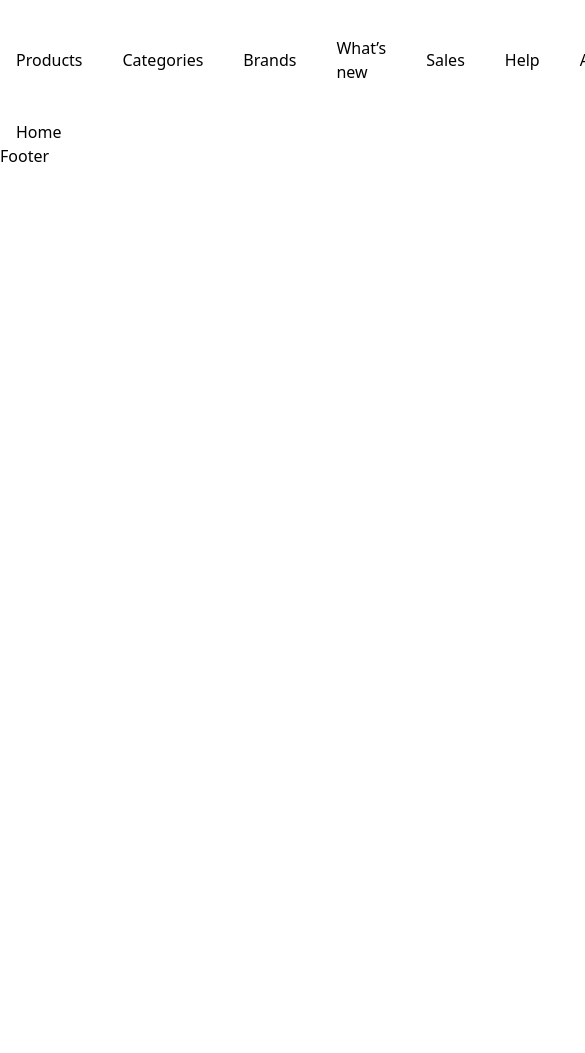
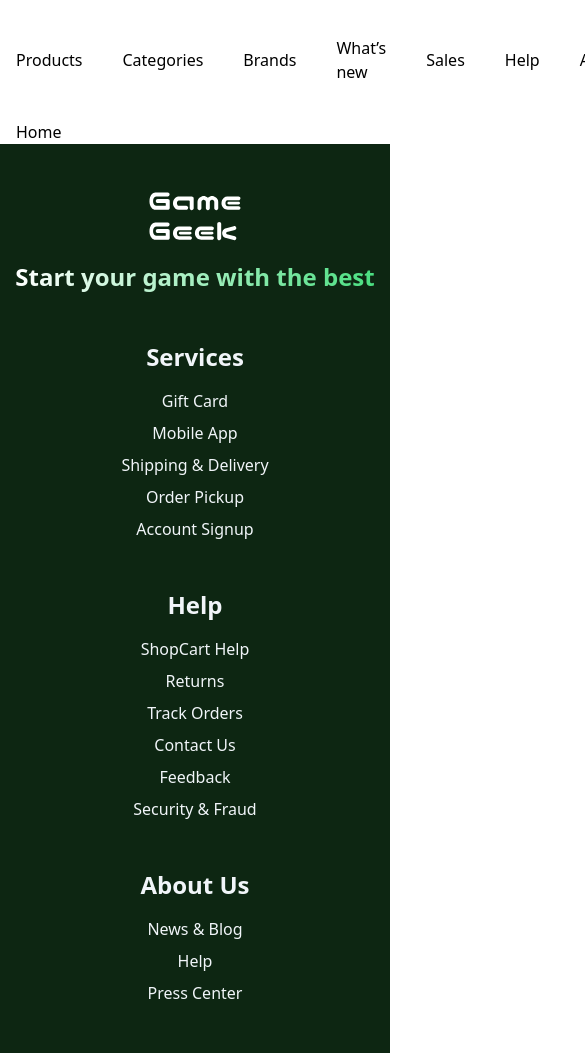
Before and after one commit to Abdulholiq13/EXAM-7, a React (Vite) app: page / in a window 390 px wide. Shown: the top 1053 px of the page, 585 px wide, since content can reach past the window. Before the commit the page ends 844 px from the top, so only its background shows below. Built offline with nearby package versions, Linux system fonts and the light colour scheme.

Commit message:
adde: footer subheader

```diff
--- a/src/components/footer/Footer.jsx
+++ b/src/components/footer/Footer.jsx
@@ -1,7 +1,53 @@
 import React from "react";
+import logo from "@/assets/images/GameGeekWhite.svg";
 
 const Footer = () => {
-  return <div>Footer</div>;
+  const linkStyle = "hover:underline cursor-pointer";
+  return (
+    <footer className="bg-[rgb(13,38,18)]">
+      <div className="wrapper py-12 w-full flex justify-between flex-col text-center md:flex-row md:text-start gap-12 container">
+        <div className="footer__imgs md:w-1/3 flex flex-col gap-5 items-center md:items-start">
+          <img src={logo} alt="logo game geeek" className="max-w-24" />
+          <h1 className="text-2xl text-nowrap font-bold text-transparent bg-clip-text bg-gradient-to-r from-white to-green-400">
+            Start your game with the best
+          </h1>
+        </div>
+        <div className="w-full flex items-center md:items-start justify-end flex-col md:flex-row gap-12 md:gap-[10%] text-slate-100">
+          <div>
+            <h2 className="text-2xl font-semibold mb-4">Services</h2>
+            <ul className="space-y-2">
+              <li className={linkStyle}>Gift Card</li>
+              <li className={linkStyle}>Mobile App</li>
+              <li className={linkStyle}>Shipping & Delivery</li>
+              <li className={linkStyle}>Order Pickup</li>
+              <li className={linkStyle}>Account Signup</li>
+            </ul>
+          </div>
+
+          <div>
+            <h2 className="text-2xl font-semibold mb-4">Help</h2>
+            <ul className="space-y-2">
+              <li className={linkStyle}>ShopCart Help</li>
+              <li className={linkStyle}>Returns</li>
+              <li className={linkStyle}>Track Orders</li>
+              <li className={linkStyle}>Contact Us</li>
+              <li className={linkStyle}>Feedback</li>
+              <li className={linkStyle}>Security & Fraud</li>
+            </ul>
+          </div>
+
+          <div>
+            <h2 className="text-2xl font-semibold mb-4">About Us</h2>
+            <ul className="space-y-2">
+              <li className={linkStyle}>News & Blog</li>
+              <li className={linkStyle}>Help</li>
+              <li className={linkStyle}>Press Center</li>
+            </ul>
+          </div>
+        </div>
+      </div>
+    </footer>
+  );
 };
 
 export default Footer;
--- a/src/components/product/Product.jsx
+++ b/src/components/product/Product.jsx
@@ -5,7 +5,7 @@ import CartButton from "../button/CartButton";
 const Product = ({ data }) => {
   // const dispatch = useDispatch();
   return (
-    <div className="mt-[63px]">
+    <div>
       <div className="relative p-2 bg-[#F4F4F4] h-[300px] flex items-center justify-center">
         {data?.rating_counts > 230 ? (
           <p className="uppercase absolute top-3 text-[#20CB11] left-3 text-lg font-semibold">BESTSELLER</p>
--- a/src/components/products/Products.jsx
+++ b/src/components/products/Products.jsx
@@ -9,6 +9,7 @@ const ProductsComponent = () => {
   const [limit, setLimit] = useState(10);
   const [currentColor, setCurrentColor] = useState("all");
   const [selectedBrands, setSelectedBrands] = useState([]);
+  const [sortOrder, setSortOrder] = useState("all"); // Sortirni boshqarish uchun state
 
   const { data: productsData, isLoading: productsLoading } = useGetProductsQuery({
     selectedColor: currentColor === "all" ? "" : currentColor,
@@ -33,6 +34,20 @@ const ProductsComponent = () => {
 
   const handlePageChange = (current) => {
     setPageSize(current);
+  };
+
+  const handleSortChange = (e) => {
+    setSortOrder(e.target.value);
+  };
+
+  const sortProducts = (products) => {
+    const sortedProducts = [...products]; // Mahsulotlar massivining nusxasini olish
+    if (sortOrder === "cheaply") {
+      return sortedProducts.sort((a, b) => a.price - b.price); // Narx bo'yicha ortib boruvchi tartibda
+    } else if (sortOrder === "expensive") {
+      return sortedProducts.sort((a, b) => b.price - a.price); // Narx bo'yicha kamayuvchi tartibda
+    }
+    return sortedProducts; // Default holatda tartiblanmagan
   };
 
   const renderBrands = () => {
@@ -69,32 +84,48 @@ const ProductsComponent = () => {
     ));
   };
 
+  const collapseItems = [
+    {
+      key: "1",
+      label: "Brands",
+      children: renderBrands(), // Brandsni render qilish
+    },
+    {
+      key: "2",
+      label: "Colors",
+      children: renderColors(), // Colorsni render qilish
+    },
+  ];
+
   return (
-    <section>
+    <section className="py-10">
       <div className="bg-[#D5F8CF] py-7">
         <div className="container flex items-center justify-between">
           <h2 className="capitalize text-2xl font-medium text-[#0BA42D]">Filter by:</h2>
+
+          <select className="bg-transparent p-2 text-lg text-[#0BA42D]" onChange={handleSortChange}>
+            <option value="all">All</option>
+            <option className="capitalize" value="cheaply">
+              Cheaply
+            </option>
+            <option className="capitalize" value="expensive">
+              Expensive
+            </option>
+          </select>
         </div>
       </div>
 
       <div className="grid grid-cols-4 container">
-        <aside className="col-span-1 p-5">
-          <Collapse defaultActiveKey={["1", "2"]} style={{ border: "none" }}>
-            <Collapse.Panel header="Brands" key="1" style={{ border: "none", boxShadow: "none" }}>
-              {renderBrands()}
-            </Collapse.Panel>
-            <Collapse.Panel header="Colors" key="2">
-              {renderColors()}
-            </Collapse.Panel>
-          </Collapse>
+        <aside className="col-span-1 pt-10 pr-5">
+          <Collapse items={collapseItems} style={{ border: "none" }} />
         </aside>
 
         <div className="col-span-3">
-          <div className="grid grid-cols-3 gap-x-[36px] gap-y-[68px]">
+          <div className="grid grid-cols-3 gap-x-[36px] gap-y-[68px] pt-10">
             {productsLoading ? (
               <p>Loading products...</p>
             ) : productsData?.length ? (
-              productsData
+              sortProducts(productsData)
                 .slice((pageSize - 1) * limit, pageSize * limit)
                 .map((product) => <Product key={product.id} data={product} />)
             ) : (
@@ -102,6 +133,7 @@ const ProductsComponent = () => {
             )}
           </div>
           <Pagination
+            className="mt-5"
             current={pageSize}
             total={productsData?.length}
             align="center"
--- /dev/null
+++ b/src/components/subhader/Subheader.jsx
@@ -0,0 +1,82 @@
+import React from "react";
+import logo from "@/assets/gamegeek.svg";
+import { FaPhone } from "react-icons/fa6";
+import { IoLocationSharp } from "react-icons/io5";
+
+const Subheader = () => {
+  return (
+    <div className="bg-[#0D2613]">
+      <div className="container mx-auto p-5 flex justify-between items-center">
+        <div className="flex items-center gap-4">
+          <img src={logo} alt="Logo" className="object-cover w-[50px]" />
+          <div className="flex items-center gap-2 text-white">
+            <FaPhone className="text-[#14FF00]" />
+            <a href="tel:+4904-049-950" className="hover:underline">
+              +4904-049-950
+            </a>
+          </div>
+        </div>
+
+        <div className="flex items-center gap-4 text-white">
+          <div className="border-r border-[#14FF00] pr-4">
+            <p>Get 50% Off on the Selected items</p>
+          </div>
+          <p className="hover:text-[#14FF00] cursor-pointer">Shop Now</p>
+        </div>
+
+        <div className="flex items-center gap-6">
+          <div className="relative inline-block">
+            <select className="appearance-none bg-transparent border border-gray-300 text-white text-base py-2 px-4 pr-8 rounded leading-tight focus:outline-none focus:border-[#14FF00]">
+              <option
+                value="en"
+                style={{
+                  backgroundImage: "url(https://flagcdn.com/w20/us.png)",
+                  backgroundRepeat: "no-repeat",
+                  backgroundPosition: "left center",
+                  paddingLeft: "30px",
+                }}
+              >
+                English
+              </option>
+              <option
+                value="ru"
+                style={{
+                  backgroundImage: "url(https://flagcdn.com/w20/ru.png)",
+                  backgroundRepeat: "no-repeat",
+                  backgroundPosition: "left center",
+                  paddingLeft: "30px",
+                }}
+              >
+                Русский
+              </option>
+              <option
+                className="capitalize"
+                value="sp"
+                style={{
+                  backgroundImage: "url(https://flagcdn.com/w20/fr.png)",
+                  backgroundRepeat: "no-repeat",
+                  backgroundPosition: "left center",
+                  paddingLeft: "30px",
+                }}
+              >
+                español
+              </option>
+            </select>
+            <div className="pointer-events-none absolute inset-y-0 right-0 flex items-center px-2 text-white">
+              <svg className="fill-current h-4 w-4" xmlns="http://www.w3.org/2000/svg" viewBox="0 0 20 20">
+                <path d="M5.293 7.293a1 1 0 011.414 0L10 10.586l3.293-3.293a1 1 0 111.414 1.414l-4 4a1 1 0 01-1.414 0l-4-4a1 1 0 010-1.414z" />
+              </svg>
+            </div>
+          </div>
+
+          <div className="flex items-center gap-2 text-white">
+            <IoLocationSharp className="text-[#14FF00]" />
+            <p>Location</p>
+          </div>
+        </div>
+      </div>
+    </div>
+  );
+};
+
+export default Subheader;
--- a/src/components/userOptions/userOptions.jsx
+++ b/src/components/userOptions/userOptions.jsx
@@ -7,7 +7,7 @@ import { Link } from "react-router-dom";
 const UserOptions = () => {
   return (
     <>
-      <ul className="flex gap-10">
+      <ul className="flex gap-3">
         <li className="p-2">
           <button className="border-none">
             <RiSearchLine className="text-2xl" />
```
Also changed, not shown: src/assets/images/GameGeekWhite.svg (added), src/assets/images/footer-text.svg (added).
